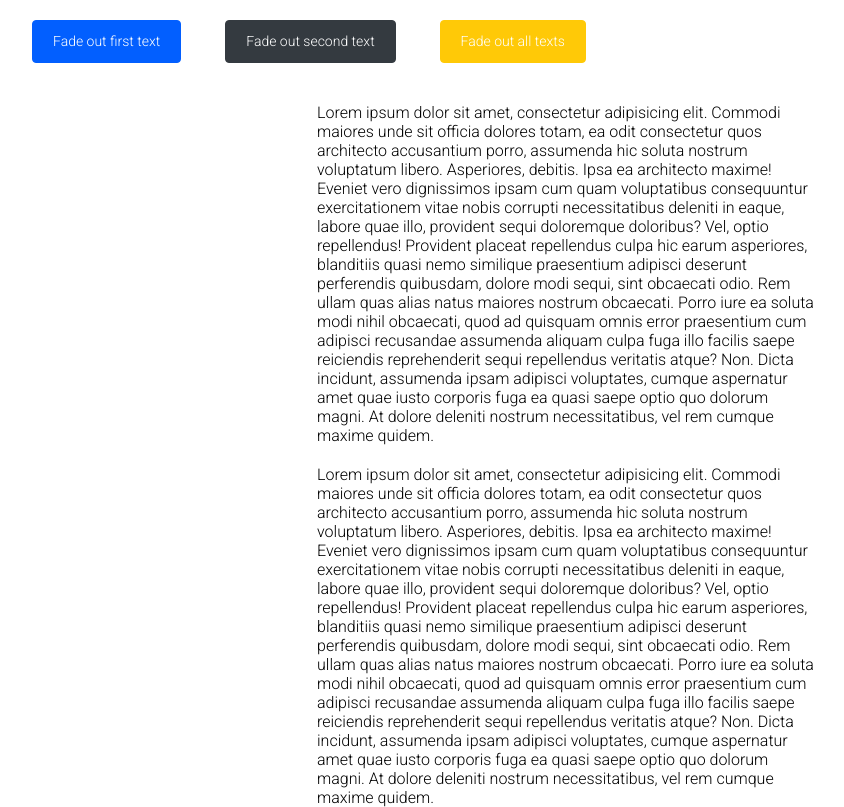
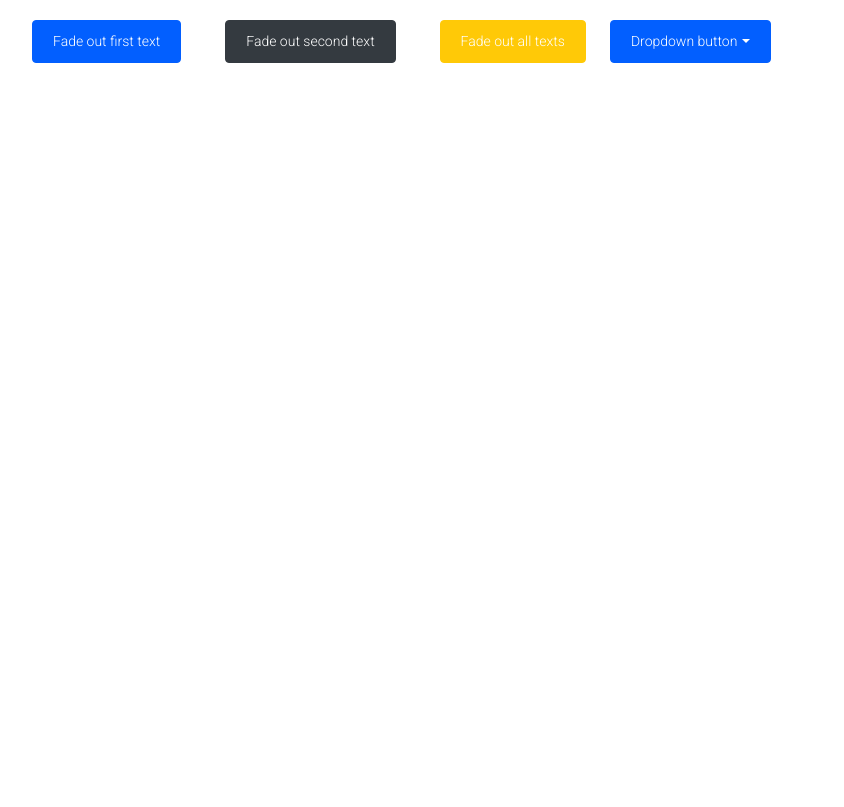
Before and after one commit to Lotpite/my_library, a website: page src/index.html in a window 1280 px wide. Shown: the whole page, without its empty margins (73-917 px from the left). Drawn offline with nearby package versions, Linux system fonts and the light colour scheme; files that its build step writes are made by us from their sources; files whose address does not match are found by name.

Commit message:
dropdownmenu plus scss styles

```diff
--- a/src/index.html
+++ b/src/index.html
@@ -13,49 +13,21 @@
 
 
     <div class="container">
-
         <button class="btn btn-primary m20" id="first">Fade out first text</button>
         <button class="btn btn-dark m20" data-count="second">Fade out second text</button>
         <button class="btn btn-warning m20">Fade out all texts</button>
 
-        <div class="w-500 block-center mt-20">
-            Lorem ipsum dolor sit amet, consectetur adipisicing elit. Commodi maiores unde sit officia dolores totam, ea
-            odit consectetur quos architecto accusantium porro, assumenda hic soluta nostrum voluptatum libero.
-            Asperiores, debitis.
-            Ipsa ea architecto maxime! Eveniet vero dignissimos ipsam cum quam voluptatibus consequuntur exercitationem
-            vitae nobis corrupti necessitatibus deleniti in eaque, labore quae illo, provident sequi doloremque
-            doloribus? Vel, optio repellendus!
-            Provident placeat repellendus culpa hic earum asperiores, blanditiis quasi nemo similique praesentium
-            adipisci deserunt perferendis quibusdam, dolore modi sequi, sint obcaecati odio. Rem ullam quas alias natus
-            maiores nostrum obcaecati.
-            Porro iure ea soluta modi nihil obcaecati, quod ad quisquam omnis error praesentium cum adipisci recusandae
-            assumenda aliquam culpa fuga illo facilis saepe reiciendis reprehenderit sequi repellendus veritatis atque?
-            Non.
-            Dicta incidunt, assumenda ipsam adipisci voluptates, cumque aspernatur amet quae iusto corporis fuga ea
-            quasi saepe optio quo dolorum magni. At dolore deleniti nostrum necessitatibus, vel rem cumque maxime
-            quidem.
-        </div>
-
-        <div class="w-500 block-center mt-20">
-            Lorem ipsum dolor sit amet, consectetur adipisicing elit. Commodi maiores unde sit officia dolores totam, ea
-            odit consectetur quos architecto accusantium porro, assumenda hic soluta nostrum voluptatum libero.
-            Asperiores, debitis.
-            Ipsa ea architecto maxime! Eveniet vero dignissimos ipsam cum quam voluptatibus consequuntur exercitationem
-            vitae nobis corrupti necessitatibus deleniti in eaque, labore quae illo, provident sequi doloremque
-            doloribus? Vel, optio repellendus!
-            Provident placeat repellendus culpa hic earum asperiores, blanditiis quasi nemo similique praesentium
-            adipisci deserunt perferendis quibusdam, dolore modi sequi, sint obcaecati odio. Rem ullam quas alias natus
-            maiores nostrum obcaecati.
-            Porro iure ea soluta modi nihil obcaecati, quod ad quisquam omnis error praesentium cum adipisci recusandae
-            assumenda aliquam culpa fuga illo facilis saepe reiciendis reprehenderit sequi repellendus veritatis atque?
-            Non.
-            Dicta incidunt, assumenda ipsam adipisci voluptates, cumque aspernatur amet quae iusto corporis fuga ea
-            quasi saepe optio quo dolorum magni. At dolore deleniti nostrum necessitatibus, vel rem cumque maxime
-            quidem.
+        <!-- Dropdown menu -->
+        <div class="dropdown">
+            <button class="btn btn-primary dropdown-toggle" id="dropdownMenuButton">Dropdown button</button>
+            <div class="dropdown-menu" data-toggle-id="dropdownMenuButton">
+                <a href="#" class="dropdown-item">Action #1</a>
+                <a href="#" class="dropdown-item">Action #2</a>
+                <a href="#" class="dropdown-item">Action #3</a>
+            </div>
         </div>
 
     </div>
-
 
     <script src='script.js'></script>
 </body>
--- /dev/null
+++ b/src/js/lib/components/dropdown.js
@@ -0,0 +1,12 @@
+import $ from '../core';
+
+$.prototype.dropdown = function () {
+    for (let i = 0; i < this.length; i++){
+        const id = this[i].getAttribute('id');
+        $(this[i]).click(() => {
+            $(`[data-toggle-id="${id}"]`).fadeToggle(300);
+        });
+    }
+};
+
+$('.dropdown-toggle').dropdown();
--- a/src/js/lib/lib.js
+++ b/src/js/lib/lib.js
@@ -4,6 +4,6 @@ import './modules/handlers';
 import './modules/classes';
 import './modules/actions';
 import './modules/effects';
-
+import './components/dropdown';
 
 export default $;
--- /dev/null
+++ b/src/sass/components/dropdown.scss
@@ -0,0 +1,40 @@
+.dropdown {
+    position: relative;
+    display: inline-block;
+    &-toggle {
+        &:after {
+            content: '';
+            display: inline-block;
+            margin-left: 5px;
+            vertical-align: 3px;
+            border-top: 4px solid;
+            border-right: 4px solid transparent;
+            border-bottom: 0;
+            border-left: 4px solid transparent;
+        }
+    }
+    &-menu {
+        position: absolute;
+        top: 100%;
+        left: 0;
+        z-index: 1000;
+        display: none;
+        border: 1px solid rgba(0,0,0,.15);
+        border-radius: 2px;
+        background-color: #fff;
+        min-width: 100%;
+        padding: 10px 0;
+    }
+    &-item {
+        display: block;
+        width: 100%;
+        padding: 7px 10px;
+        color: $dark;
+        background-color: transparent;
+        border: 0;
+        text-decoration: none;
+        &:hover {
+            background-color: rgba(0,0,0, .05);
+        }
+    }
+}
--- a/src/sass/components/ui.scss
+++ b/src/sass/components/ui.scss
@@ -1 +1,2 @@
 @import './button.scss';
+@import './dropdown.scss';
```
Also changed, not shown: dist/index.html, dist/script.js, dist/style.css, 1 other file.
